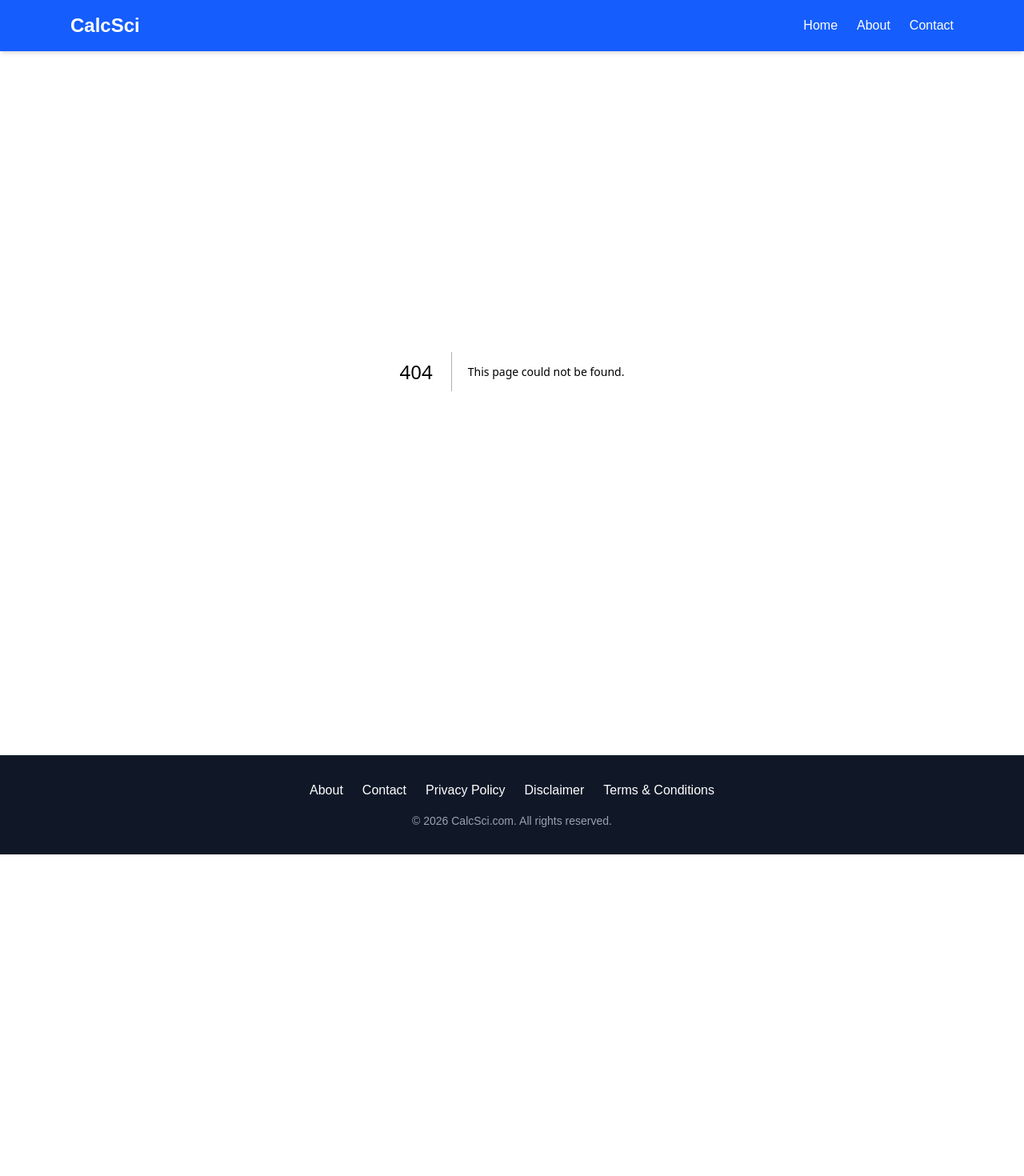
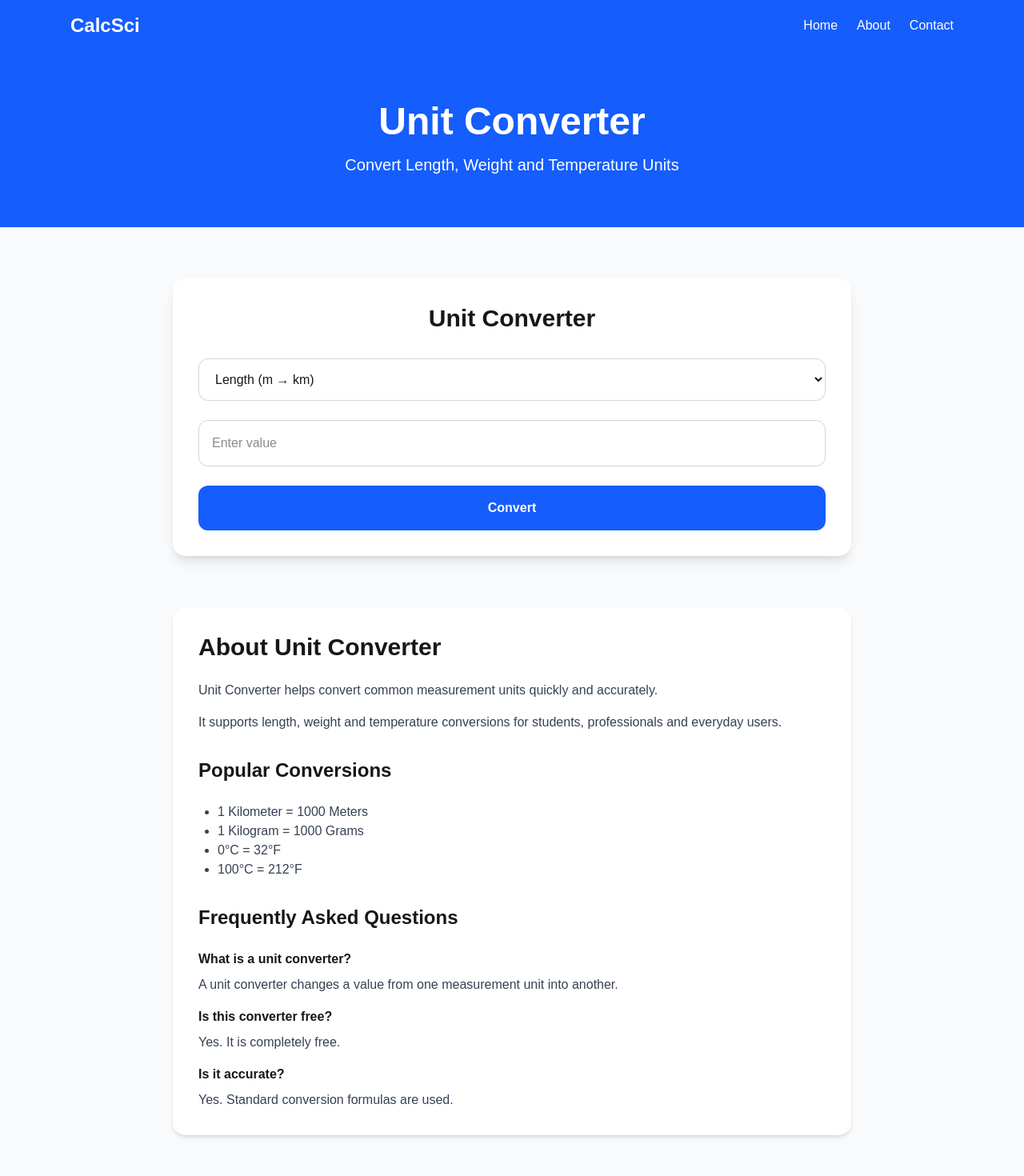
Before and after one commit to CalcSci/calcsci, a Next.js app: page /utility/unit-converter in a window 1280 px wide. Before the commit this address had no page. Shown: the top 1470 px of the page at 80% size. Before the commit the page ends 1068 px from the top, so only its background shows below. Built offline with nearby package versions, Linux system fonts and the light colour scheme.

Commit message:
Added new blog

```diff
--- a/app/page.tsx
+++ b/app/page.tsx
@@ -239,6 +239,11 @@ export default function Home() {
             <div className="bg-gray-100 p-3 rounded-xl">
               ⛽ Fuel Cost Calculator
             </div>
+            <Link href="/utility/unit-converter">
+              <div className="bg-blue-50 border border-blue-200 p-3 rounded-xl hover:bg-blue-100 cursor-pointer">
+                📏 Unit Converter
+              </div>
+            </Link>
           </div>
         </div>
 
--- /dev/null
+++ b/app/utility/unit-converter/layout.tsx
@@ -0,0 +1,39 @@
+import type { Metadata } from "next";
+
+export const metadata: Metadata = {
+  title: "Unit Converter - Length, Weight & Temperature | CalcSci",
+  description:
+    "Free Unit Converter by CalcSci. Convert length, weight and temperature units instantly.",
+  alternates: {
+    canonical: "/utility/unit-converter",
+  },
+  openGraph: {
+    title: "Unit Converter - Length, Weight & Temperature | CalcSci",
+    description: "Convert length, weight and temperature units instantly.",
+    url: "https://www.calcsci.com/utility/unit-converter",
+    siteName: "CalcSci",
+    type: "website",
+    images: [
+      {
+        url: "/og-image.png",
+        width: 1200,
+        height: 630,
+        alt: "Unit Converter | CalcSci",
+      },
+    ],
+  },
+  twitter: {
+    card: "summary_large_image",
+    title: "Unit Converter - Length, Weight & Temperature | CalcSci",
+    description: "Convert length, weight and temperature units instantly.",
+    images: ["/og-image.png"],
+  },
+};
+
+export default function Layout({
+  children,
+}: {
+  children: React.ReactNode;
+}) {
+  return children;
+}
--- /dev/null
+++ b/app/utility/unit-converter/page.tsx
@@ -0,0 +1,181 @@
+"use client";
+
+import { useState } from "react";
+import BreadcrumbSchema from "@/components/BreadcrumbSchema";
+
+export default function UnitConverterPage() {
+  const [category, setCategory] = useState("length");
+  const [value, setValue] = useState("");
+  const [result, setResult] = useState("");
+
+  const convert = () => {
+    const num = Number(value);
+    if (!num && num !== 0) return;
+
+    switch (category) {
+      case "length":
+        setResult(`${num} m = ${(num / 1000).toFixed(4)} km`);
+        break;
+
+      case "weight":
+        setResult(`${num} kg = ${(num * 1000).toFixed(2)} g`);
+        break;
+
+      case "temperature":
+        setResult(`${num} °C = ${((num * 9) / 5 + 32).toFixed(2)} °F`);
+        break;
+
+      default:
+        setResult("");
+    }
+  };
+
+  return (
+    <>
+      <BreadcrumbSchema
+        items={[
+          {
+            name: "Home",
+            url: "https://www.calcsci.com",
+          },
+          {
+            name: "Utility",
+            url: "https://www.calcsci.com/utility",
+          },
+          {
+            name: "Unit Converter",
+            url: "https://www.calcsci.com/utility/unit-converter",
+          },
+        ]}
+      />
+      <script
+        type="application/ld+json"
+        dangerouslySetInnerHTML={{
+          __html: JSON.stringify({
+            "@context": "https://schema.org",
+            "@type": "WebApplication",
+            name: "Unit Converter",
+            url: "https://www.calcsci.com/utility/unit-converter",
+            applicationCategory: "UtilitiesApplication",
+            operatingSystem: "Any",
+            description: "Convert length, weight and temperature units instantly.",
+          }),
+        }}
+      />
+      <script
+        type="application/ld+json"
+        dangerouslySetInnerHTML={{
+          __html: JSON.stringify({
+            "@context": "https://schema.org",
+            "@type": "FAQPage",
+            mainEntity: [
+              {
+                "@type": "Question",
+                name: "What is a unit converter?",
+                acceptedAnswer: {
+                  "@type": "Answer",
+                  text: "A unit converter converts values from one measurement unit to another.",
+                },
+              },
+              {
+                "@type": "Question",
+                name: "Can I convert meters to kilometers?",
+                acceptedAnswer: {
+                  "@type": "Answer",
+                  text: "Yes. This calculator can convert meters to kilometers instantly.",
+                },
+              },
+              {
+                "@type": "Question",
+                name: "Can I convert kilograms to grams?",
+                acceptedAnswer: {
+                  "@type": "Answer",
+                  text: "Yes. This calculator supports kilogram to gram conversion.",
+                },
+              },
+              {
+                "@type": "Question",
+                name: "Can I convert Celsius to Fahrenheit?",
+                acceptedAnswer: {
+                  "@type": "Answer",
+                  text: "Yes. This calculator converts Celsius temperatures to Fahrenheit.",
+                },
+              },
+            ],
+          }),
+        }}
+      />
+      <main className="bg-gray-50 min-h-screen">
+      <section className="bg-blue-600 text-white py-16 text-center">
+        <h1 className="text-5xl font-bold mb-4">Unit Converter</h1>
+
+        <p className="text-xl">Convert Length, Weight and Temperature Units</p>
+      </section>
+
+      <section className="max-w-4xl mx-auto px-6 py-16">
+        <div className="bg-white rounded-2xl shadow-lg p-8">
+          <h2 className="text-3xl font-bold text-center mb-8">Unit Converter</h2>
+
+          <select
+            value={category}
+            onChange={(e) => setCategory(e.target.value)}
+            className="w-full border border-gray-300 rounded-xl p-4 mb-6"
+          >
+            <option value="length">Length (m → km)</option>
+            <option value="weight">Weight (kg → g)</option>
+            <option value="temperature">Temperature (°C → °F)</option>
+          </select>
+
+          <input
+            type="number"
+            placeholder="Enter value"
+            value={value}
+            onChange={(e) => setValue(e.target.value)}
+            className="w-full border border-gray-300 rounded-xl p-4 mb-6"
+          />
+
+          <button
+            onClick={convert}
+            className="w-full bg-blue-600 text-white py-4 rounded-xl font-semibold hover:bg-blue-700"
+          >
+            Convert
+          </button>
+
+          {result && (
+            <div className="mt-8 bg-green-50 border border-green-300 rounded-xl p-6 text-center">
+              <h3 className="text-2xl font-bold text-green-700 mb-4">Result</h3>
+
+              <p className="text-xl">{result}</p>
+            </div>
+          )}
+        </div>
+      </section>
+      <section className="max-w-4xl mx-auto px-6 pb-16">
+        <div className="bg-white rounded-2xl shadow-md p-8">
+          <h2 className="text-3xl font-bold mb-6">About Unit Converter</h2>
+          <p className="text-gray-700 mb-4">
+            Unit Converter helps convert common measurement units quickly and accurately.
+          </p>
+          <p className="text-gray-700 mb-8">
+            It supports length, weight and temperature conversions for students, professionals and everyday users.
+          </p>
+          <h2 className="text-2xl font-bold mb-6">Popular Conversions</h2>
+          <ul className="list-disc pl-6 text-gray-700 mb-8">
+            <li>1 Kilometer = 1000 Meters</li>
+            <li>1 Kilogram = 1000 Grams</li>
+            <li>0°C = 32°F</li>
+            <li>100°C = 212°F</li>
+          </ul>
+          <h2 className="text-2xl font-bold mb-6">Frequently Asked Questions</h2>
+          <h3 className="font-semibold mb-2">What is a unit converter?</h3>
+          <p className="mb-4 text-gray-700">A unit converter changes a value from one measurement unit into another.</p>
+          <h3 className="font-semibold mb-2">Is this converter free?</h3>
+          <p className="mb-4 text-gray-700">Yes. It is completely free.</p>
+          <h3 className="font-semibold mb-2">Is it accurate?</h3>
+          <p className="text-gray-700">Yes. Standard conversion formulas are used.</p>
+        </div>
+      </section>
+    </main>
+    </>
+  );
+}
```
